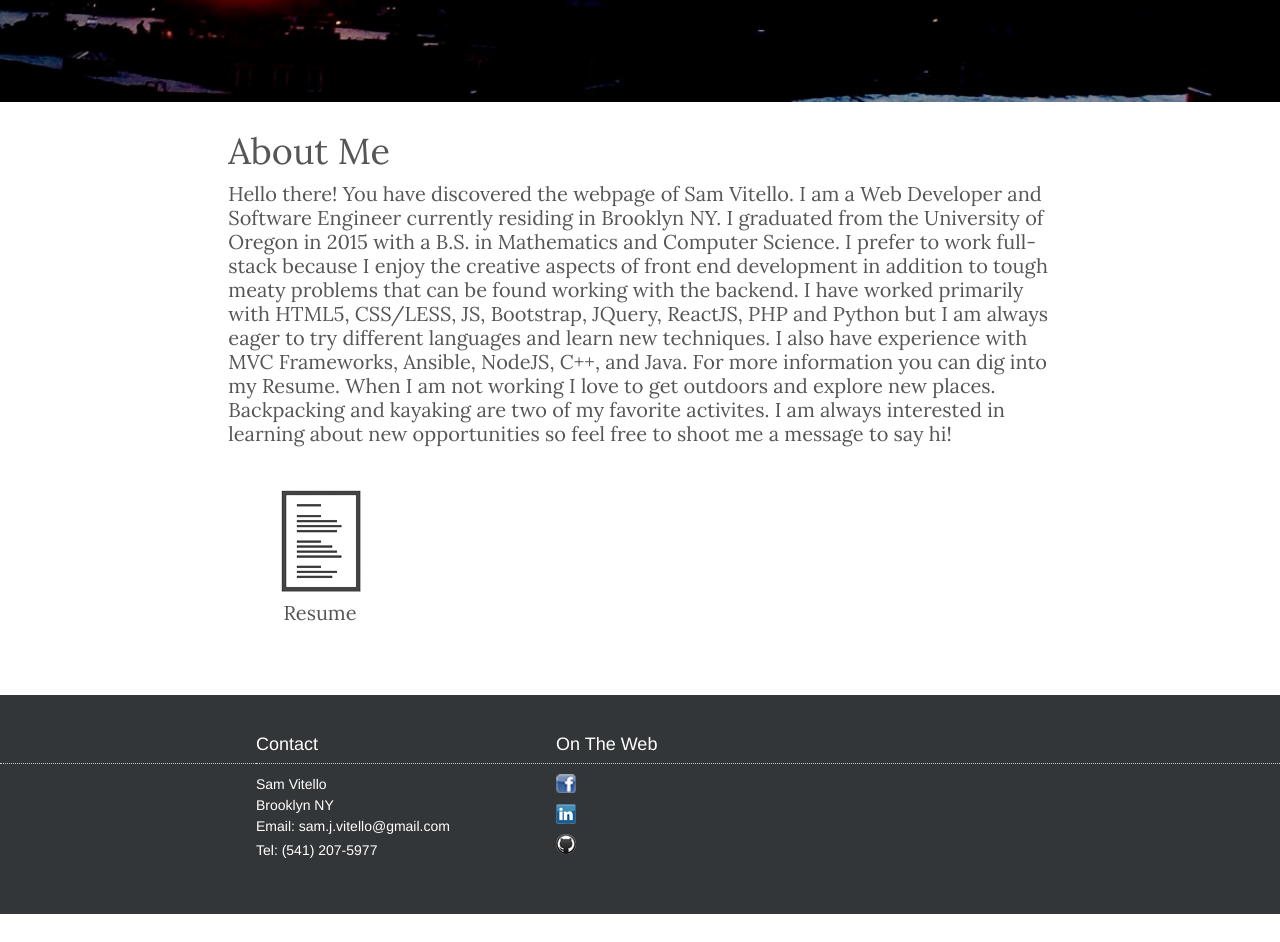
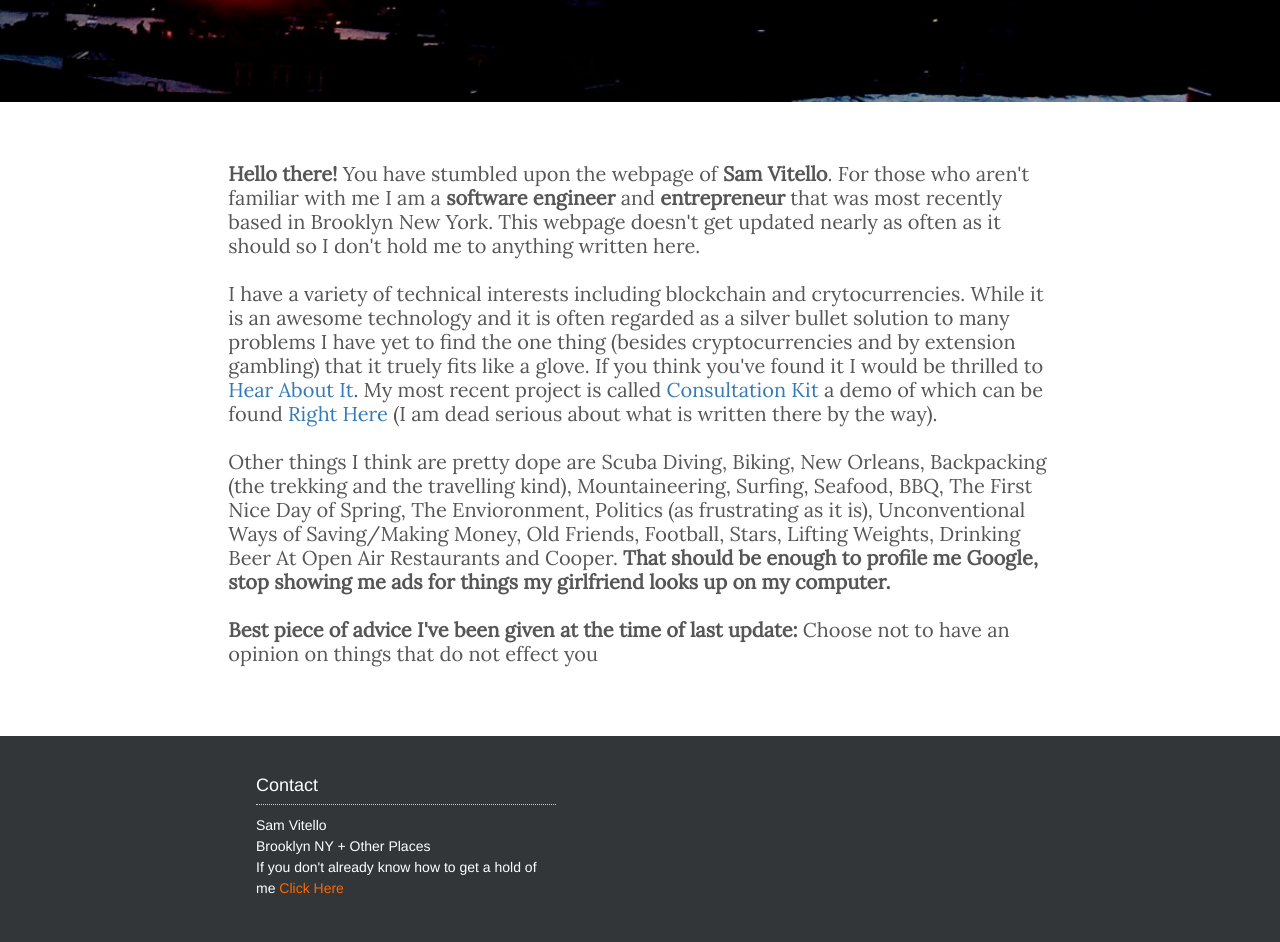
Before and after one commit to satello/satello.github.io, a plain HTML site: page index.html in a window 1280 px wide. Shown: the part 481-1423 px from the top of the page. Before the commit the page ends 1395 px from the top, so only its background shows below. Drawn offline with Linux system fonts and the light colour scheme.

Commit message:
appointment booking

```diff
--- a/index.html
+++ b/index.html
@@ -22,16 +22,30 @@
     <div class="container main" style="width:100%;">
       <div id="about_me" class="info_overlay row">
         <div class="col-md-8 col-md-offset-2">
-      <h1>About Me</h1>
         <p>
-        Hello there! You have discovered the webpage of Sam Vitello. I am a Web Developer and Software Engineer currently residing in Brooklyn NY. I graduated from the University of Oregon in 2015 with a B.S. in Mathematics and Computer Science. I prefer to work full-stack because I enjoy the creative aspects of front end development in addition to tough meaty problems that can be found working with the backend. I have worked primarily with HTML5, CSS/LESS, JS, Bootstrap, JQuery, ReactJS, PHP and Python but I am always eager to try different languages and learn new techniques. I also have experience with MVC Frameworks, Ansible, NodeJS, C++, and Java. For more information you can dig into my Resume. When I am not working I love to get outdoors and explore new places. Backpacking and kayaking are two of my favorite activites. I am always interested in learning about new opportunities so feel free to shoot me a message to say hi!
+          <b>Hello there!</b> You have stumbled upon the webpage of <b>Sam Vitello</b>. For those who aren't
+          familiar with me I am a <b>software engineer</b> and <b>entrepreneur</b> that was most recently based in
+          Brooklyn New York. This webpage doesn't get updated nearly as often as it should so I
+          don't hold me to anything written here.
+          <br><br>
+          I have a variety of technical interests including
+          blockchain and crytocurrencies. While it is an awesome technology and it is often regarded
+          as a silver bullet solution to many problems I have yet to find the one thing (besides cryptocurrencies
+          and by extension gambling) that it truely fits like a glove. If you think you've found it I would be thrilled to
+          <a href="appointment.html">Hear About It</a>. My most recent project is called <a href="https://consultationkit.com">
+          Consultation Kit</a> a demo of which can be found <a href="appointment.html">Right Here</a> (I am
+          dead serious about what is written there by the way).
+          <br><br>
+          Other things I think are pretty dope are Scuba Diving, Biking, New Orleans, Backpacking (the trekking
+          and the travelling kind), Mountaineering, Surfing, Seafood, BBQ, The First Nice Day of Spring,
+          The Envioronment, Politics (as frustrating as it is), Unconventional Ways of Saving/Making Money,
+          Old Friends, Football, Stars, Lifting Weights, Drinking Beer At Open Air Restaurants and Cooper. <b>That should
+          be enough to profile me Google, stop showing me ads for things my girlfriend looks up on my computer.</b>
+          <br><br>
+          <b>Best piece of advice I've been given at the time of last update:</b>
+          Choose not to have an opinion on things that do not effect you
         </p>
       </div>
-  </div>
-    <div class="info_overlay row icon-row">
-      <div class="col-md-2 col-md-offset-2 icon"><a href="vitello_resume.pdf"><img src="images/resume_icon.png"><p>Resume</p></a></div>
-      <div class="col-md-2 icon"><a href="#"></a></div>
-      <div class="col-md-2 icon"><a href="#"></a></div>
     </div>
     </div>
     <!--div class="picbox">
@@ -44,21 +58,13 @@
   	<h2>Contact</h2>
         <address>
         Sam Vitello<br />
-      Brooklyn NY<br />
-      Email: sam.j.vitello@gmail.com <br />
+        Brooklyn NY + Other Places<br />
+        If you don't already know how to get a hold of me
+        <a href="appointment.html">Click Here</a>
         </address>
-      Tel: (541) 207-5977
-      <!-- -->
       </div>
       <div id="column">
         <div class="flickrbox">
-        <h2 class="title">On The Web</h2>
-        <ul>
-          <li><a href="https://www.facebook.com/sam.vitello"><img src="images/fblogo.png"></a></li>
-          <li><a href="https://www.linkedin.com/pub/sam-vitello/47/bb1/5bb/"><img src="images/linkedin.png"/></a></li>
-          <li class="last"><a href="https://github.com/satello"><img src="images/github_logo.png"></a></li>
-        </ul>
-        <br class="clear" />
         </div>
       </div>
       <br class="clear" />
--- a/styles/layout.css
+++ b/styles/layout.css
@@ -158,6 +158,14 @@ a:hover{
 
 }
 
+#about_me {
+	margin-top: 50px;
+}
+
+.appointment-p h1 {
+	margin-bottom: 20px;
+}
+
 /* ----------------------------------------------Footer-------------------------------------*/
 
 #footer{
@@ -203,7 +211,6 @@ a:hover{
 
 #footer .footbox{
 	display:block;
-	float:left;
 	width:300px;
 	margin-left:20%;
 	padding:0;
```
Also changed, not shown: appointment.html (added, +75 -0 lines), styles/index.html (deleted). Lines whose indentation alone changed are shown as unchanged.
